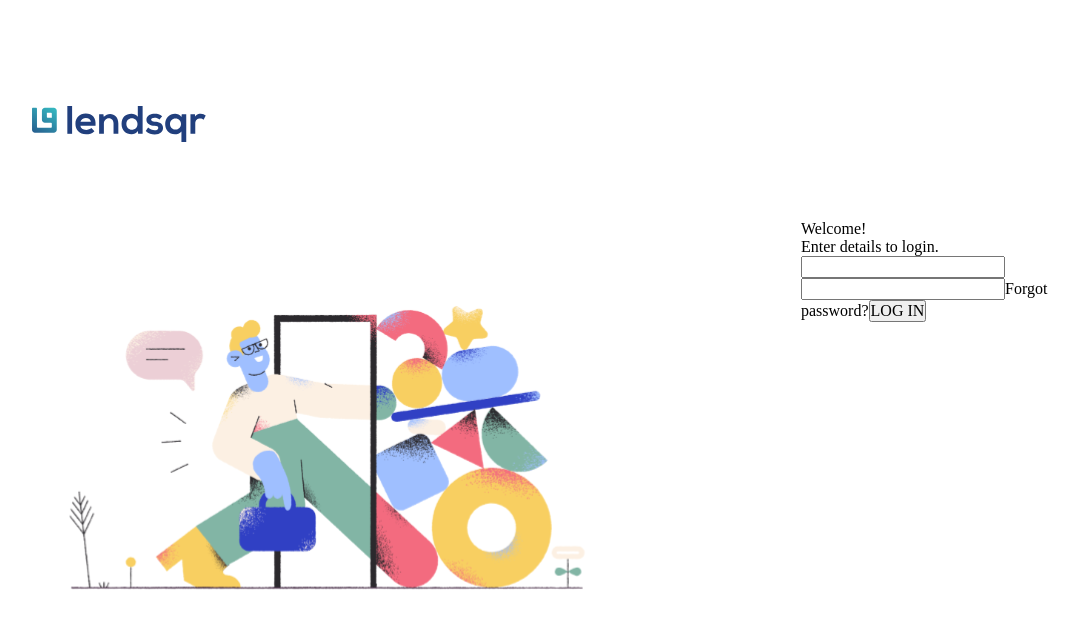
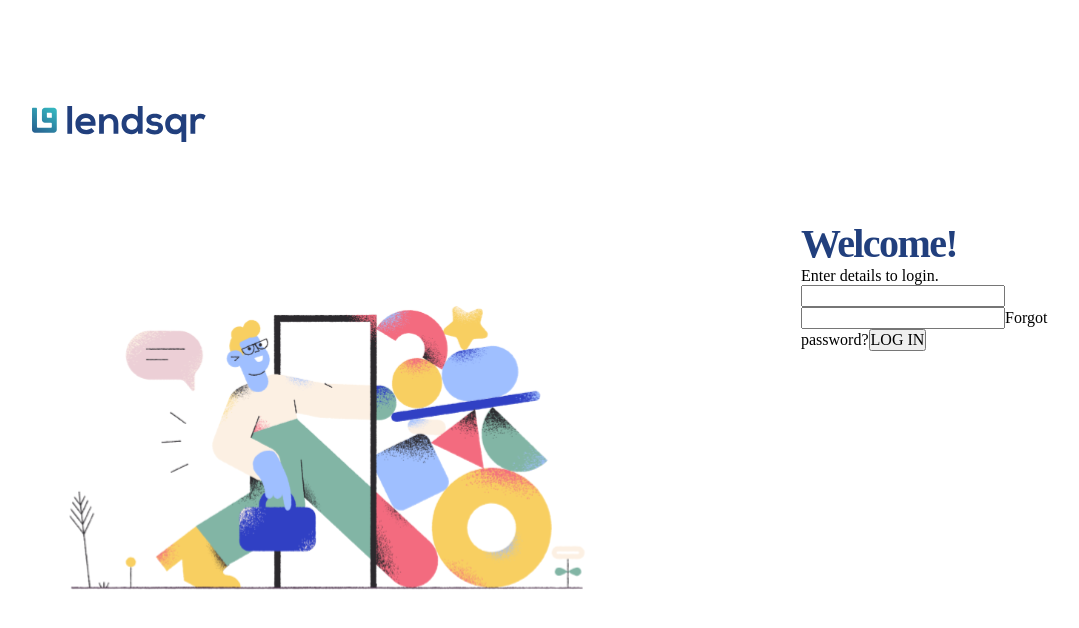
Before and after one commit to EdoriAtiri/Lender-Dashboard, a React (Vite) app: page / in a window 1280 px wide. Shown: the top 628 px of the page, without its empty margins (35-1114 px from the left). Built offline with nearby package versions, Linux system fonts and the light colour scheme.

Commit message:
Add: Variable Scss to src

```diff
--- a/src/Pages/Login/index.module.scss
+++ b/src/Pages/Login/index.module.scss
@@ -1,3 +1,5 @@
+@import '../../variables.scss';
+
 .login {
   display: flex;
   gap: 69px;
@@ -32,5 +34,12 @@
     padding-top: 220px;
     padding-left: 100px;
     padding-right: 157px;
+
+    h1 {
+      color: $base-color;
+      font-weight: 700;
+      font-size: 40px;
+      letter-spacing: -0.04em;
+    }
   }
 }
--- /dev/null
+++ b/src/variables.scss
@@ -0,0 +1 @@
+$base-color: #213f7d;
```
